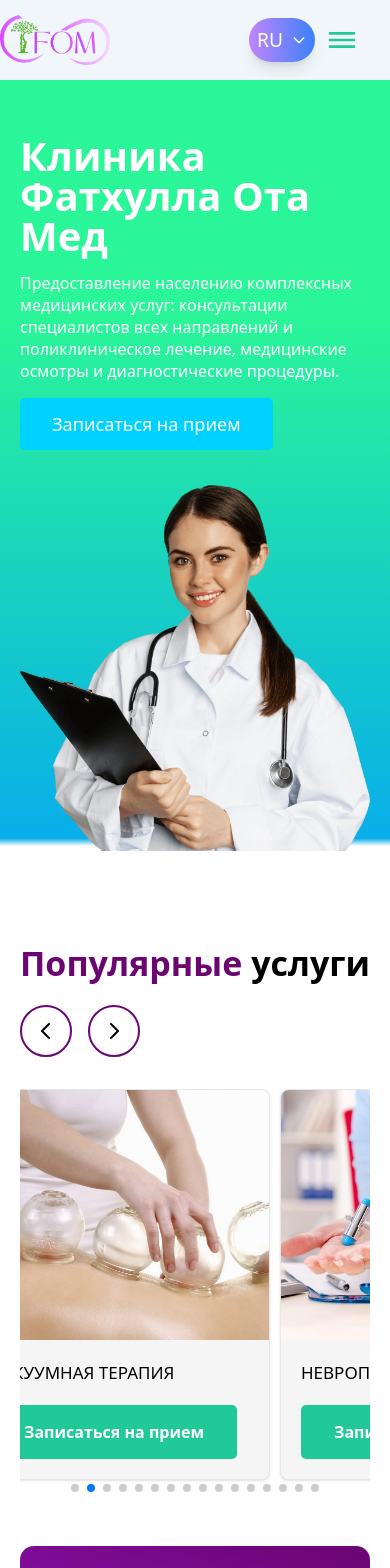
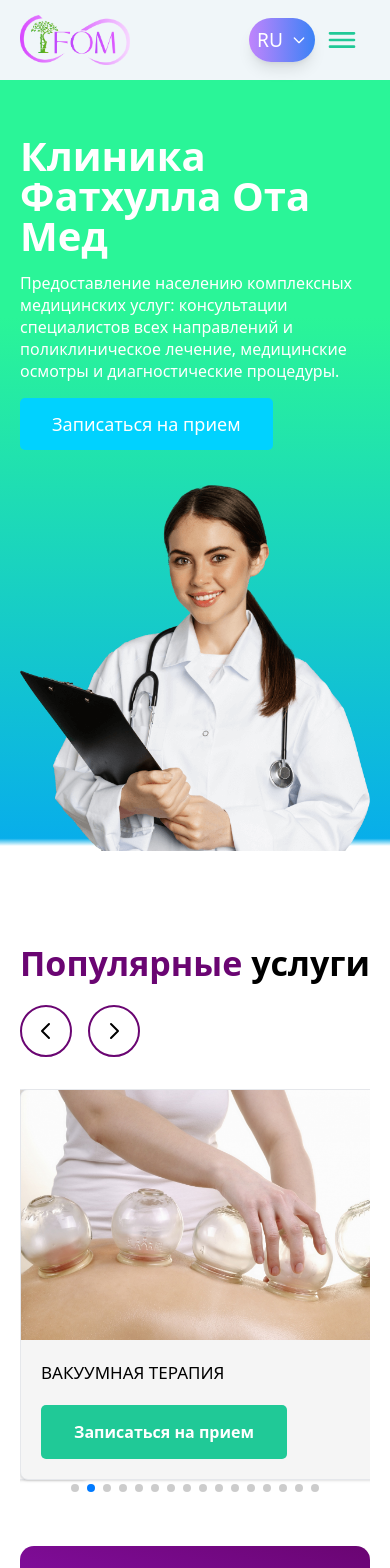
Before and after one commit to DilmurodovnaK/Fathullaotamedklinika, a React (Vite) app: page / in a window 390 px wide. Shown: the top 1568 px of the page. Built offline with nearby package versions, Linux system fonts and the light colour scheme.

Commit message:
sixth commit

```diff
--- a/src/components/Navbar.jsx
+++ b/src/components/Navbar.jsx
@@ -57,7 +57,7 @@ const Navbar = () => {
     <nav className="navbar w-full xl:px-12 lg:px-8 md:px-0">
       <div ref={titlRef} className="nav-container flex items-center justify-between">
         {/* Logo */}
-        <a className="nav-logo">
+        <a className="nav-logo md:pl-5">
           <img src={logo} alt="Logo" width={110} height={100} onClick={() => scrollToSection("navbar")} />
         </a>
 
--- a/src/components/Xizmatkorsatish.jsx
+++ b/src/components/Xizmatkorsatish.jsx
@@ -69,7 +69,7 @@ const services = [
   },
   {
     src: usluga10,
-    description: 'ТУБУС',
+    description: 'Керамика Терапия',
   },
   {
     src: usluga11,
@@ -222,15 +222,15 @@ const services = [
           >
             {services.map((usluga, index) => (
               <SwiperSlide className='swip  ' key={index}>
-                <div className="max-w-[300px] sm:w-[450px] bg-[#F5F5F5] border border-gray-200 rounded-lg shadow hover:shadow-lg transition-shadow">
+                <div className="min-w-[290px] sm:w-[430px] bg-[#F5F5F5] border border-gray-200 rounded-lg shadow hover:shadow-lg transition-shadow">
                   <img
                     src={usluga.src}
                     alt={usluga.description}
                     width={350}
                     height={250}
-                    className="rounded-t-lg object-cover h-[250px] "
+                    className="rounded-t-lg object-cover h-[250px] w-[400px] "
                   />
-                  <div className="p-5">
+                  <div className="p-5 ">
                     <p className="mb-3 font-medium text-[17px] text-black max-w-[240px] ">
                       {usluga.description}
                     </p>
```
